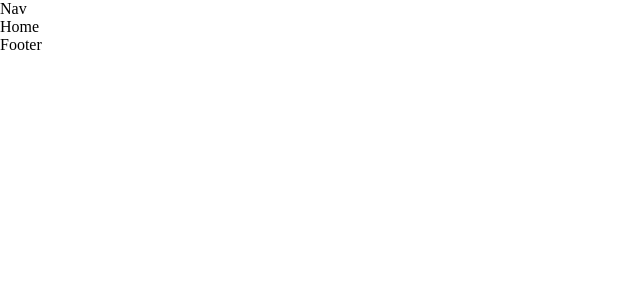
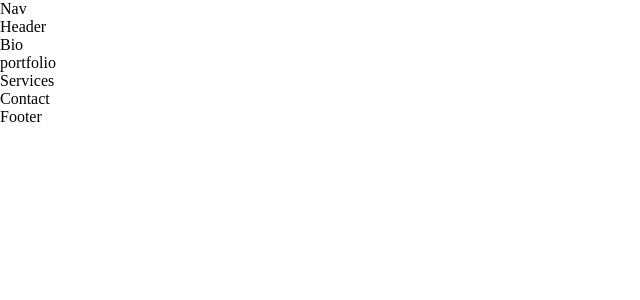
Before and after one commit to Ayanpaul11/Portfolio, a React (Vite) app: page / in a window 1280 px wide. Shown: the top 300 px of the page, without its empty margins (0-640 px from the left). Built offline with nearby package versions, Linux system fonts and the light colour scheme.

Commit message:
Update Home.jsx

```diff
--- a/src/Pages/Home.jsx
+++ b/src/Pages/Home.jsx
@@ -1,5 +1,18 @@
 import React from "react";
 
 export default function Home() {
-  return <div>Home</div>;
+  return (
+    <div>
+      Header
+      <br />
+      Bio
+      <br />
+      portfolio
+      <br />
+      Services
+      <br />
+      Contact
+      <br />
+    </div>
+  );
 }
```
